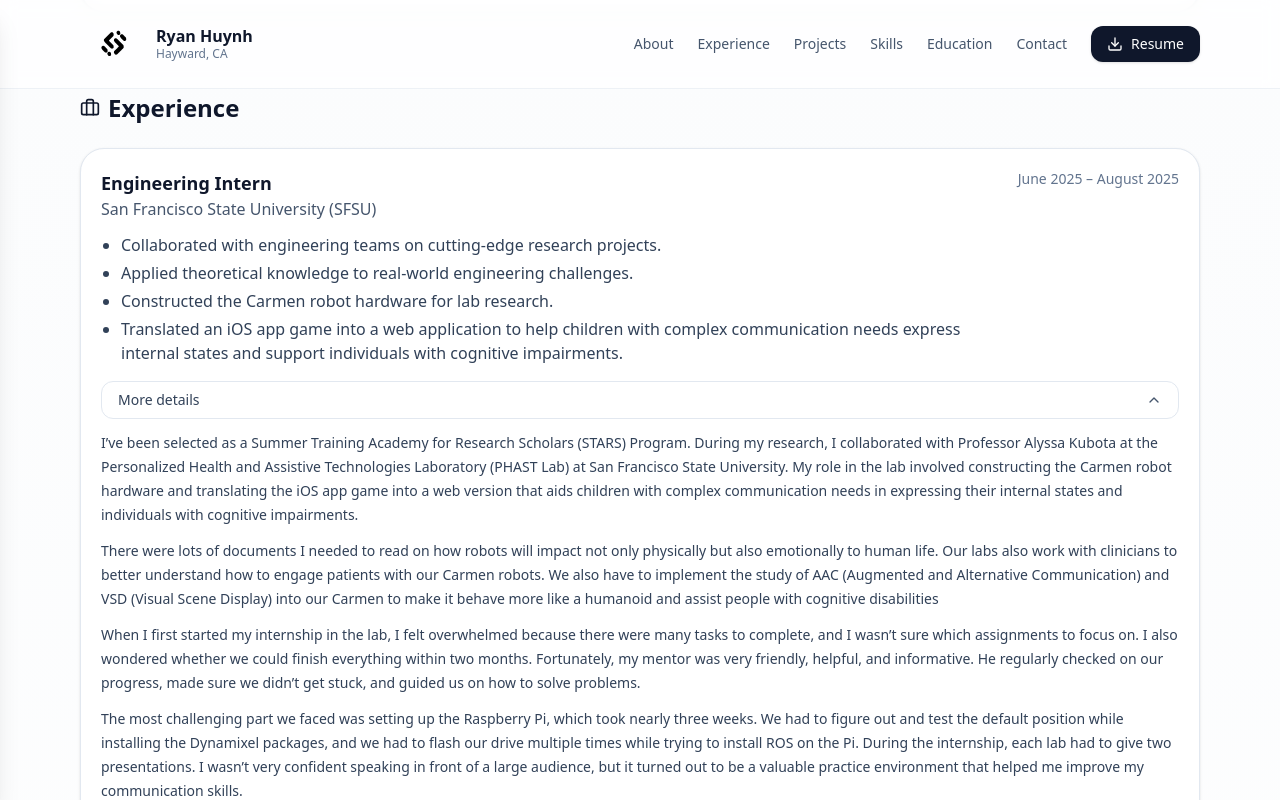
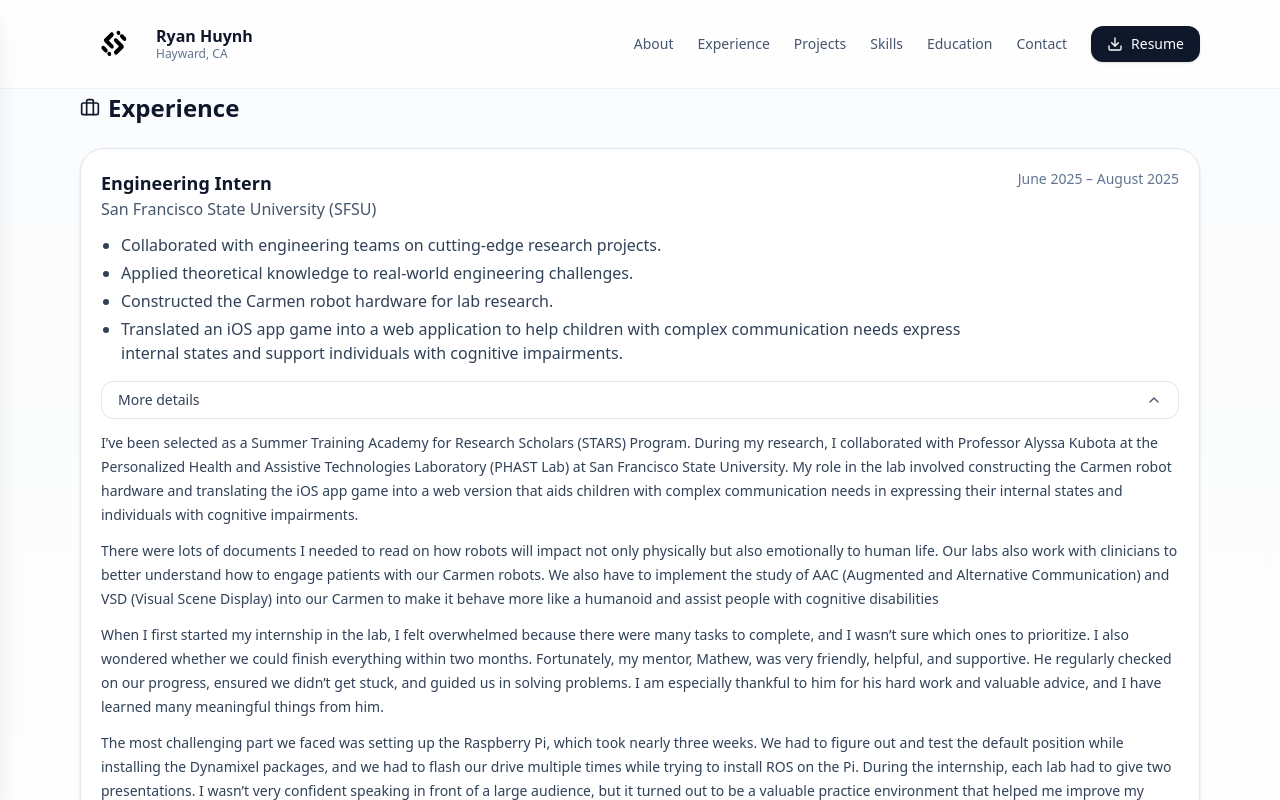
Before and after one commit to ryanhuynh02/ryan-portfolio, a Next.js app: page / in a window 1280 px wide. Both pictures are taken after a click on the button "More details". Shown: the part 1455-2255 px from the top of the page. Built offline with nearby package versions, Linux system fonts and the light colour scheme.

Commit message:
Edit in my experience

```diff
--- a/src/app/page.tsx
+++ b/src/app/page.tsx
@@ -155,7 +155,7 @@ function ExperienceMoreSFSU() {
             AAC (Augmented and Alternative Communication) and VSD (Visual Scene Display) into our Carmen to make it behave more like a humanoid and assist people with cognitive disabilities
           </p>
           <p>
-            When I first started my internship in the lab, I felt overwhelmed because there were many tasks to complete, and I wasn’t sure which assignments to focus on. I also wondered whether we could finish everything within two months. Fortunately, my mentor was very friendly, helpful, and informative. He regularly checked on our progress, made sure we didn’t get stuck, and guided us on how to solve problems.
+            When I first started my internship in the lab, I felt overwhelmed because there were many tasks to complete, and I wasn’t sure which ones to prioritize. I also wondered whether we could finish everything within two months. Fortunately, my mentor, Mathew, was very friendly, helpful, and supportive. He regularly checked on our progress, ensured we didn’t get stuck, and guided us in solving problems. I am especially thankful to him for his hard work and valuable advice, and I have learned many meaningful things from him.
           </p>
           <p>
             The most challenging part we faced was setting up the Raspberry Pi, which took nearly three weeks. We had to figure out and test the default position while installing the Dynamixel packages, and we had to flash our drive multiple times while trying to install ROS on the Pi. During the internship, each lab had to give two presentations. I wasn’t very confident speaking in front of a large audience, but it turned out to be a valuable practice environment that helped me improve my communication skills.
```
